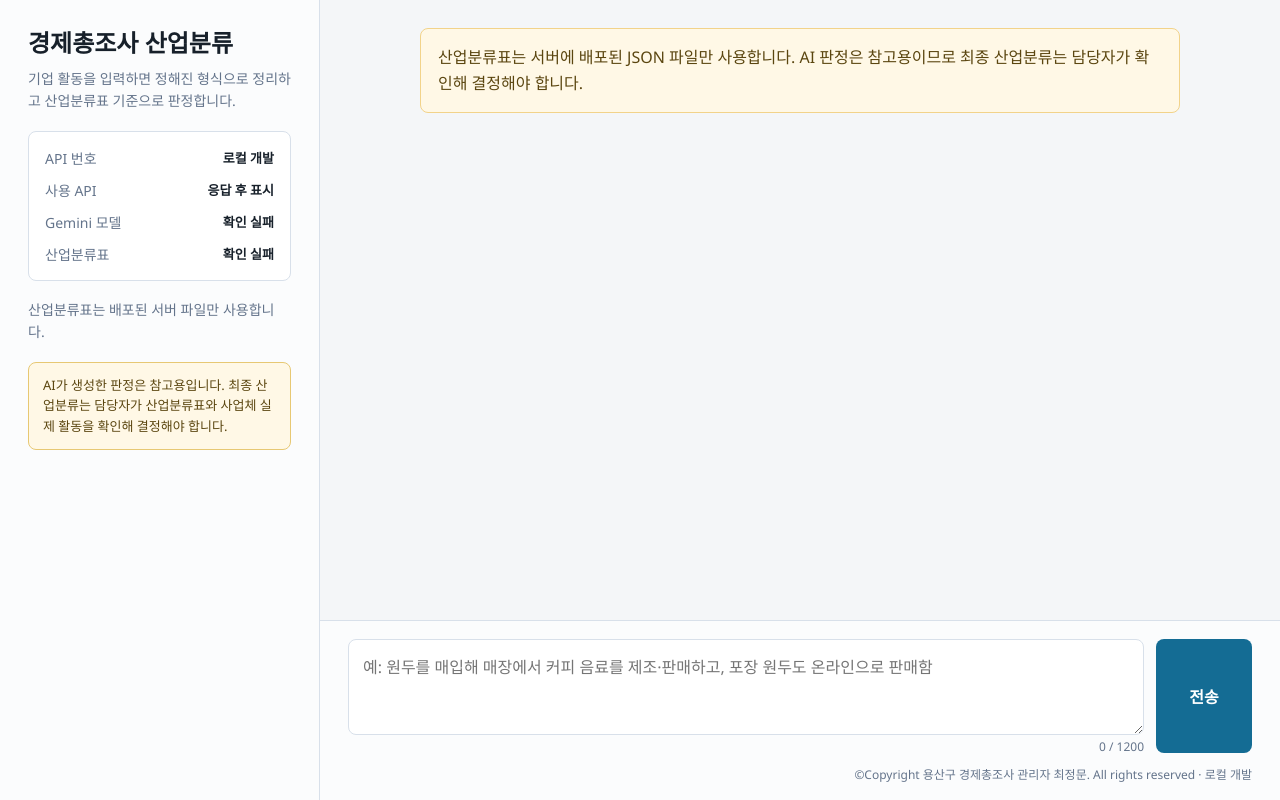
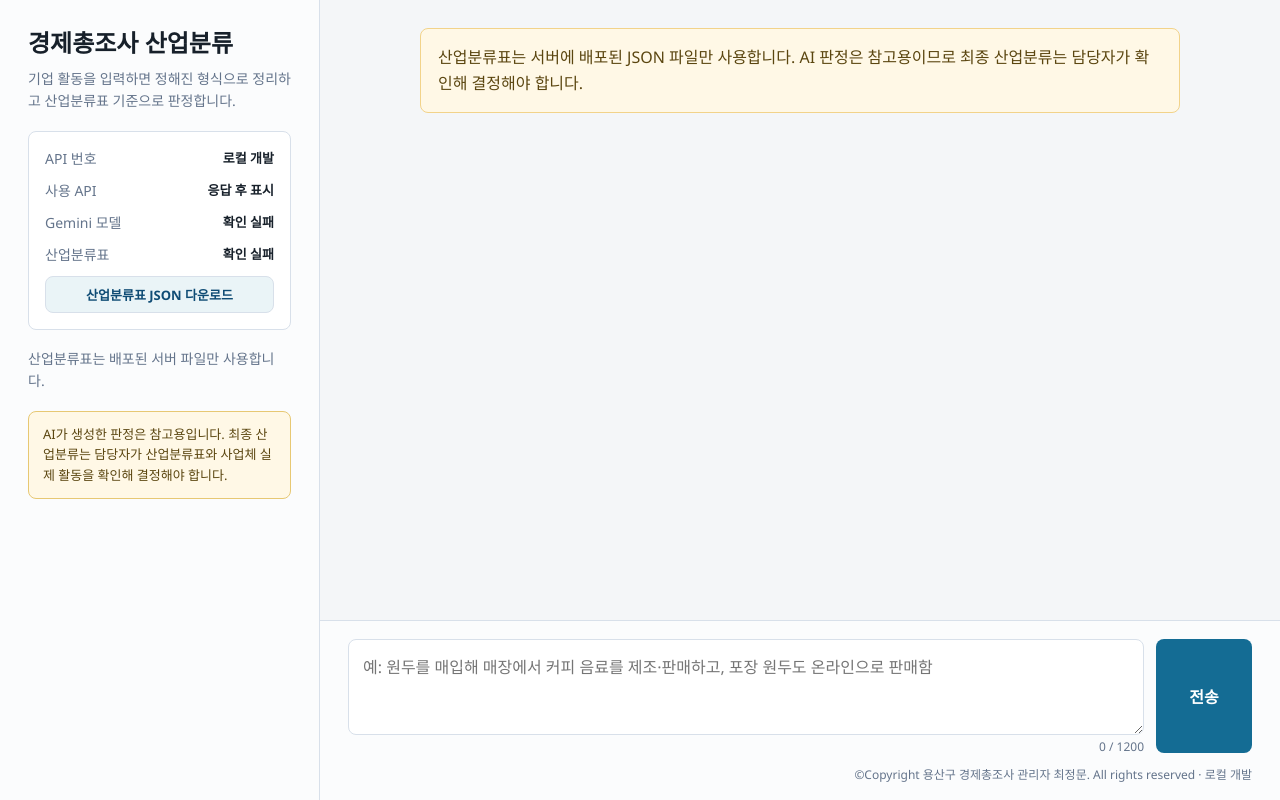
Before and after one commit to choi9970/encs, a website: page public/index.html in a window 1280 px wide. Drawn offline with Linux system fonts and the light colour scheme; no server answers.

Commit message:
Show industry file download link

```diff
--- a/api/_shared.js
+++ b/api/_shared.js
@@ -787,5 +787,7 @@ function trimIndustryRecord(record) {
 }
 
 function getIndustryPath() {
-  return path.join(process.cwd(), industryFileName);
+  const rootPath = path.join(process.cwd(), industryFileName);
+  if (existsSync(rootPath)) return rootPath;
+  return path.join(process.cwd(), "public", industryFileName);
 }
--- a/public/app.js
+++ b/public/app.js
@@ -8,6 +8,7 @@ const apiNumber = document.querySelector("#apiNumber");
 const activeApiNumber = document.querySelector("#activeApiNumber");
 const footerApiNumber = document.querySelector("#footerApiNumber");
 const charCounter = document.querySelector("#charCounter");
+const industryDownload = document.querySelector("#industryDownload");
 
 const maxInputLength = 1200;
 const maxStoredMessages = 20;
@@ -100,10 +101,12 @@ function formatErrorMessage(error) {
 function renderIndustryStatus(data = {}) {
   if (data.hasIndustryFile) {
     industryStatus.textContent = `배포 파일 적용 (${formatBytes(data.industryFileSize || 0)})`;
+    industryDownload.hidden = false;
     return;
   }
 
   industryStatus.textContent = "미적용";
+  industryDownload.hidden = true;
 }
 
 async function readApiResponse(response) {
--- a/public/index.html
+++ b/public/index.html
@@ -31,6 +31,7 @@
             <span>산업분류표</span>
             <strong id="industryStatus">확인 중</strong>
           </div>
+          <a id="industryDownload" class="download-link" href="/ecensus_industry_full.json" download="ecensus_industry_full.json" hidden>산업분류표 JSON 다운로드</a>
         </section>
 
         <p class="helper">산업분류표는 배포된 서버 파일만 사용합니다.</p>
--- a/public/styles.css
+++ b/public/styles.css
@@ -101,6 +101,26 @@ h1 {
 .status-row strong {
   text-align: right;
   font-size: 13px;
+}
+
+.download-link {
+  display: inline-flex;
+  align-items: center;
+  justify-content: center;
+  min-height: 34px;
+  padding: 8px 10px;
+  border: 1px solid var(--line);
+  border-radius: 8px;
+  background: var(--soft);
+  color: var(--accent-strong);
+  font-size: 13px;
+  font-weight: 700;
+  text-align: center;
+  text-decoration: none;
+}
+
+.download-link:hover {
+  border-color: var(--accent);
 }
 
 .chat-shell {
```
